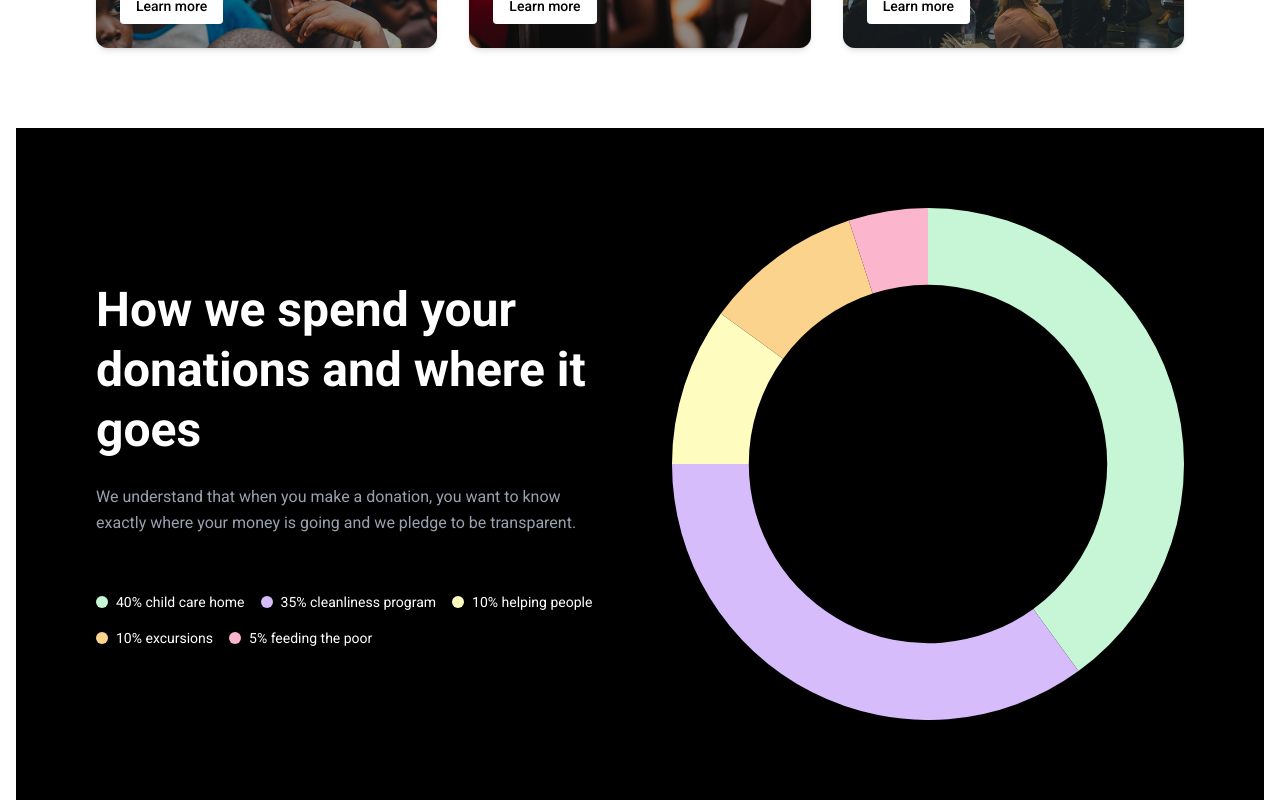
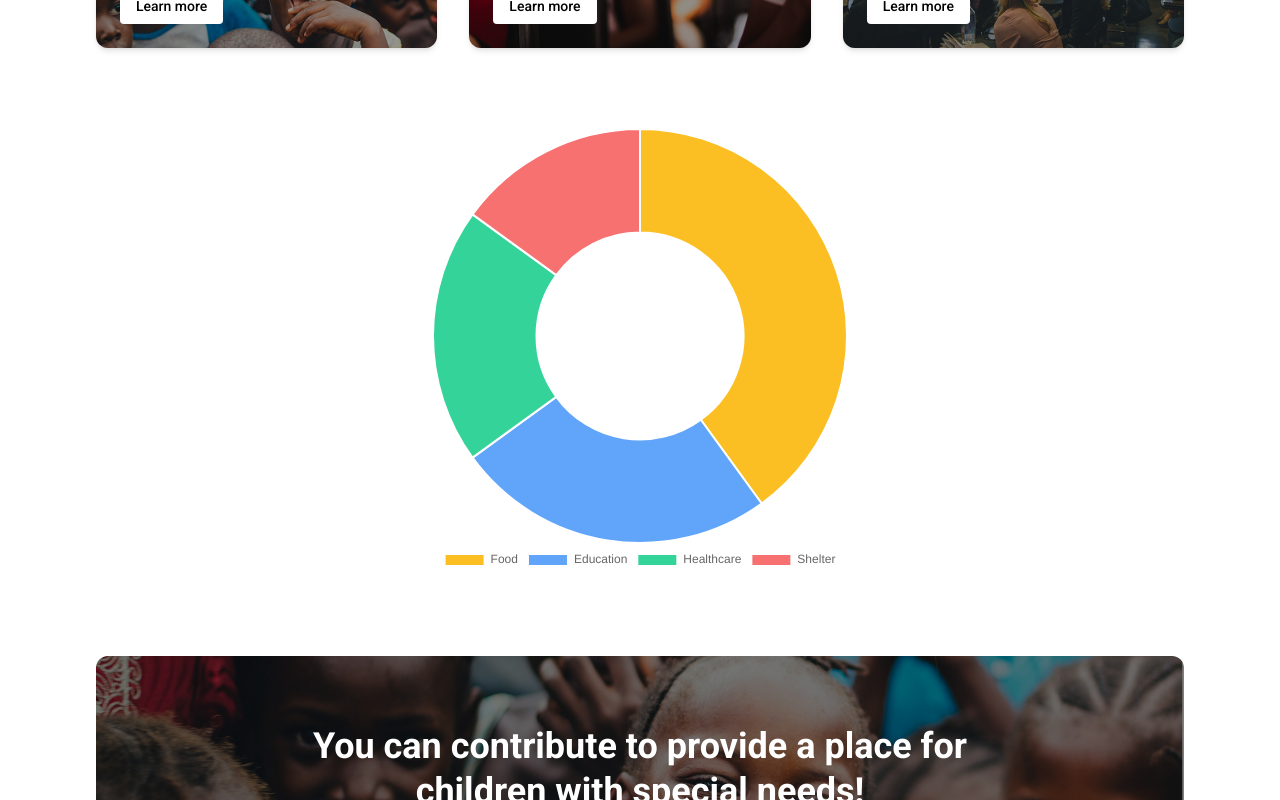
Before and after one commit to Vaishu1293/crypto-donation-platform, a Next.js app: page / in a window 1280 px wide. Shown: the part 3140-3940 px from the top of the page. Built offline with nearby package versions, Linux system fonts and the light colour scheme.

Commit message:
navigation-error-fix

```diff
--- a/src/sections/DonationStats.tsx
+++ b/src/sections/DonationStats.tsx
@@ -1,107 +1,59 @@
-// src/app/sections/DonationBreakdown.tsx
-"use client";
+'use client';
 
-import { useEffect, useRef } from "react";
-import {
-  Chart,
-  DoughnutController,
-  ArcElement,
-  Tooltip,
-  Legend,
-  CategoryScale,
-} from "chart.js";
-
-// REGISTER properly all needed parts
-Chart.register(DoughnutController, ArcElement, Tooltip, Legend, CategoryScale);
+import { useEffect, useRef } from 'react';
+import Chart from 'chart.js/auto';
 
 export default function DonationBreakdown() {
   const chartRef = useRef<HTMLCanvasElement>(null);
+  const chartInstance = useRef<Chart | null>(null);
 
   useEffect(() => {
     if (chartRef.current) {
-      new Chart(chartRef.current, {
-        type: "doughnut", // THIS is correct once registered
+      // Destroy the previous chart instance if it exists
+      if (chartInstance.current) {
+        chartInstance.current.destroy();
+      }
+
+      // Create a new chart
+      chartInstance.current = new Chart(chartRef.current, {
+        type: 'doughnut',
         data: {
-          labels: [
-            "40% child care home",
-            "35% cleanliness program",
-            "10% helping people",
-            "10% excursions",
-            "5% feeding the poor",
-          ],
+          labels: ['Food', 'Education', 'Healthcare', 'Shelter'],
           datasets: [
             {
-              data: [40, 35, 10, 10, 5],
+              label: 'Donations',
+              data: [40, 25, 20, 15],
               backgroundColor: [
-                "#C6F6D5", // light green
-                "#D6BCFA", // light purple
-                "#FEFCBF", // light yellow
-                "#FBD38D", // light orange
-                "#FBB6CE", // light pink
+                '#FBBF24',
+                '#60A5FA',
+                '#34D399',
+                '#F87171',
               ],
-              borderWidth: 0,
-              cutout: "70%", // makes it a doughnut
             },
           ],
         },
         options: {
           responsive: true,
           plugins: {
-            legend: { display: false },
-          },
-          animation: {
-            animateRotate: true,
-            duration: 2000, // smooth animation
+            legend: {
+              position: 'bottom',
+            },
           },
         },
       });
     }
+
+    // Cleanup function to destroy chart when component unmounts
+    return () => {
+      if (chartInstance.current) {
+        chartInstance.current.destroy();
+      }
+    };
   }, []);
 
   return (
-    <section className="w-full bg-black py-20 px-6 md:px-20">
-      <div className="max-w-7xl mx-auto grid grid-cols-1 md:grid-cols-2 items-center gap-16">
-
-        {/* Left Text */}
-        <div className="flex flex-col gap-6 text-white">
-          <h2 className="text-3xl md:text-5xl font-bold leading-tight">
-            How we spend your donations and where it goes
-          </h2>
-          <p className="text-gray-400 text-base leading-relaxed">
-            We understand that when you make a donation, you want to know exactly where your money is going and we pledge to be transparent.
-          </p>
-
-          {/* Legends */}
-          <div className="flex flex-wrap gap-4 mt-8">
-            <div className="flex items-center gap-2 text-sm">
-              <span className="w-3 h-3 bg-[#C6F6D5] block rounded-full" />
-              40% child care home
-            </div>
-            <div className="flex items-center gap-2 text-sm">
-              <span className="w-3 h-3 bg-[#D6BCFA] block rounded-full" />
-              35% cleanliness program
-            </div>
-            <div className="flex items-center gap-2 text-sm">
-              <span className="w-3 h-3 bg-[#FEFCBF] block rounded-full" />
-              10% helping people
-            </div>
-            <div className="flex items-center gap-2 text-sm">
-              <span className="w-3 h-3 bg-[#FBD38D] block rounded-full" />
-              10% excursions
-            </div>
-            <div className="flex items-center gap-2 text-sm">
-              <span className="w-3 h-3 bg-[#FBB6CE] block rounded-full" />
-              5% feeding the poor
-            </div>
-          </div>
-        </div>
-
-        {/* Right Chart */}
-        <div className="flex justify-center">
-          <canvas ref={chartRef} width={300} height={300} />
-        </div>
-
-      </div>
-    </section>
+    <div className="w-full max-w-md mx-auto">
+      <canvas ref={chartRef} />
+    </div>
   );
 }
```
